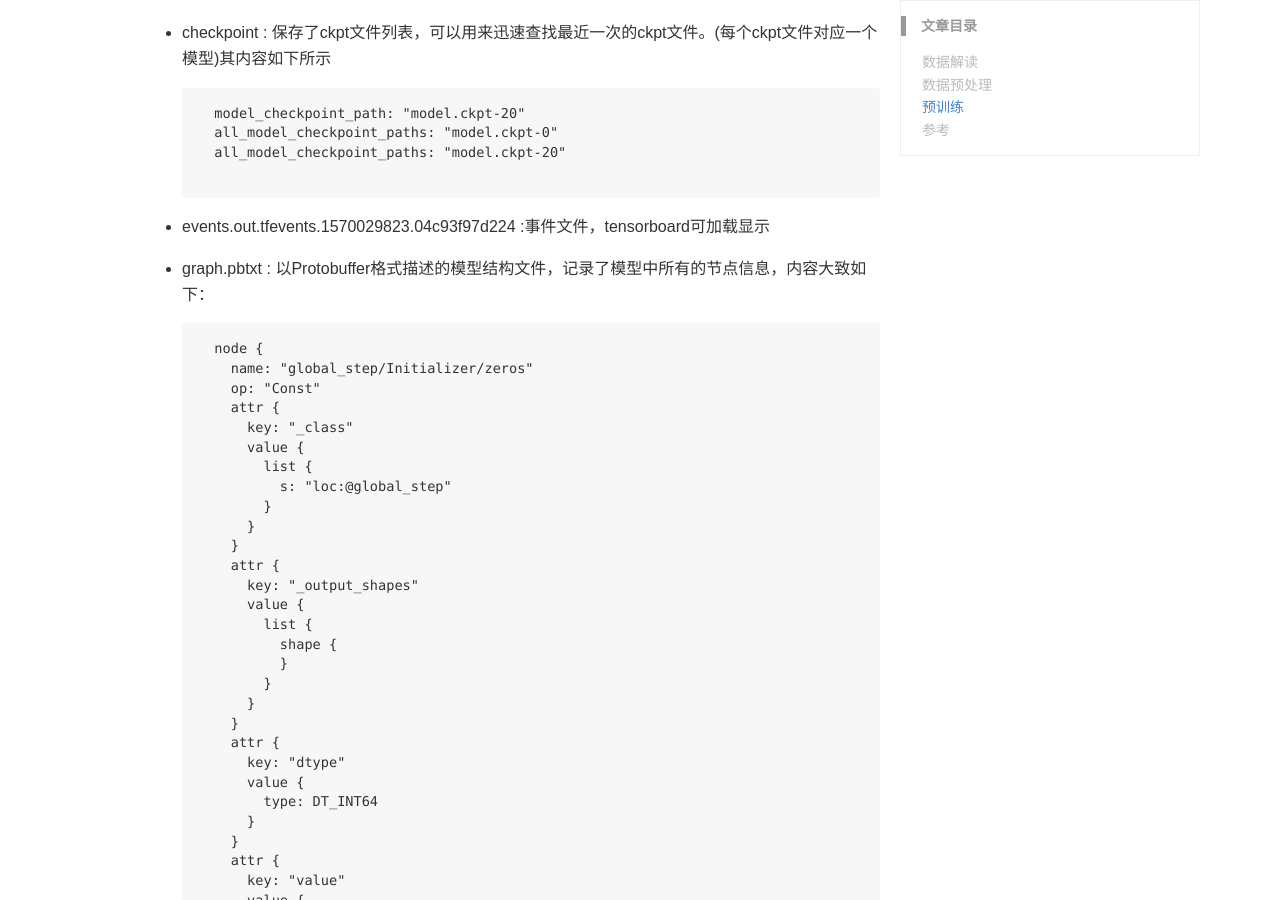
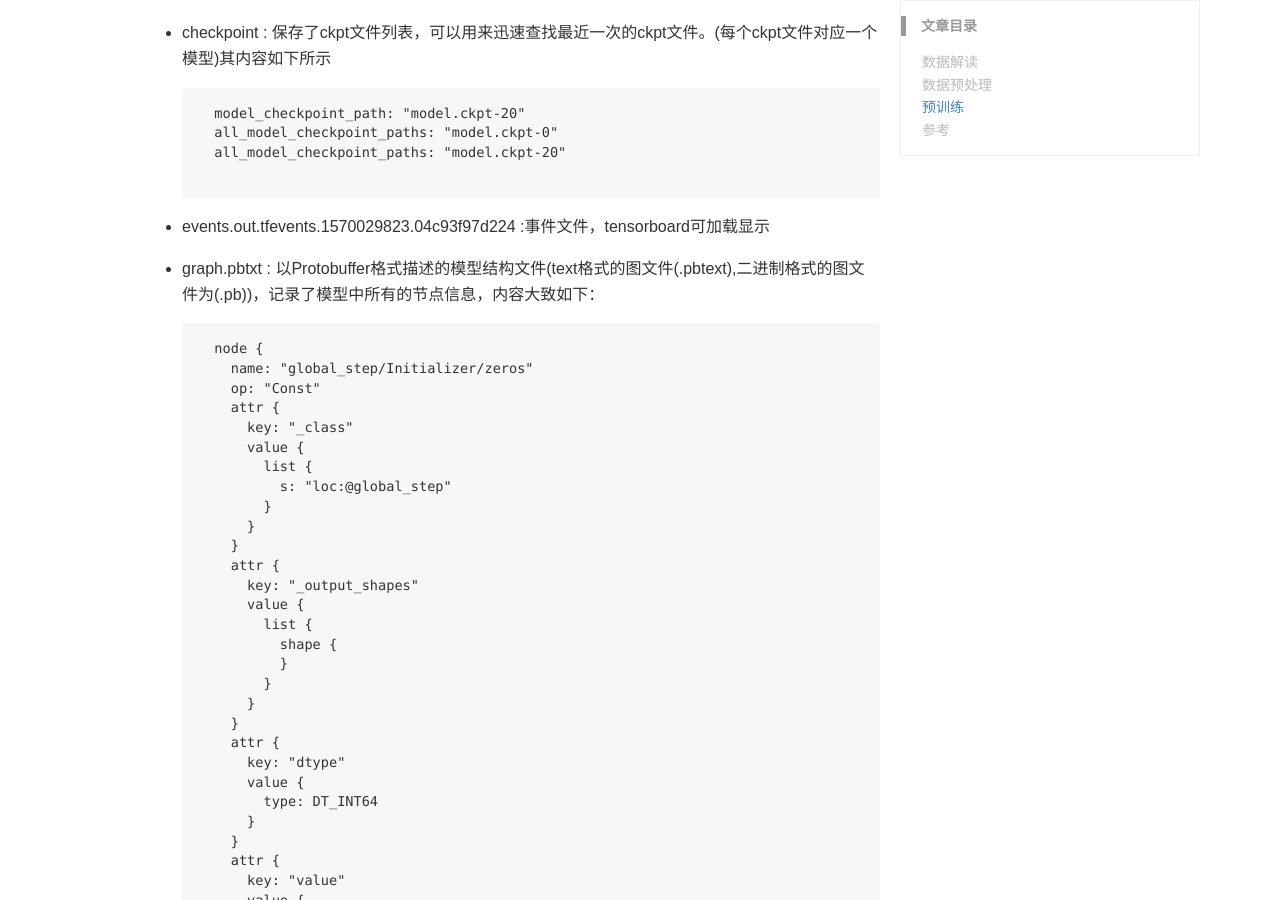
Before and after one commit to carlos9310/carlos9310.github.io, a Jekyll site: the page built from _posts/NLP/2019-09-30-pre-trained-bert.md, in a window 1280 px wide and 900 px high, scrolled down 26120 px. Built offline with Jekyll 4.4.1, drawn with Linux system fonts in a browser that asks for light colours; comment, search, counter and statistics services are not loaded.

Commit message:
update pre-trained-bert

`````diff
--- a/_posts/NLP/2019-09-30-pre-trained-bert.md
+++ b/_posts/NLP/2019-09-30-pre-trained-bert.md
@@ -1201,7 +1201,7 @@ def get_next_sentence_output(bert_config, input_tensor, labels):
 
 - events.out.tfevents.1570029823.04c93f97d224 :事件文件，tensorboard可加载显示
 
-- graph.pbtxt : 以Protobuffer格式描述的模型结构文件，记录了模型中所有的节点信息，内容大致如下：
+- graph.pbtxt : 以Protobuffer格式描述的模型结构文件(text格式的图文件(.pbtext),二进制格式的图文件为(.pb))，记录了模型中所有的节点信息，内容大致如下：
 
     ````
     node {
`````
